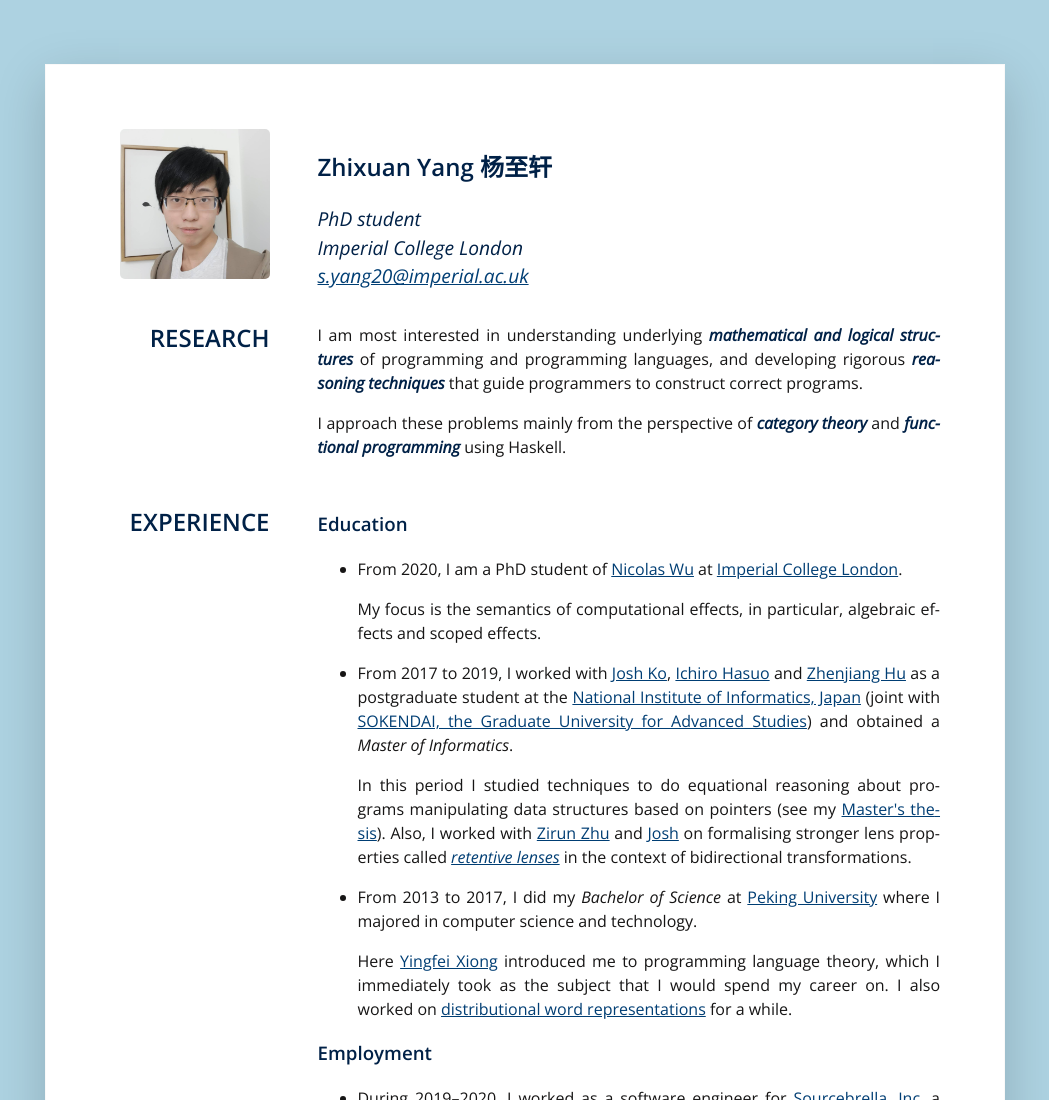
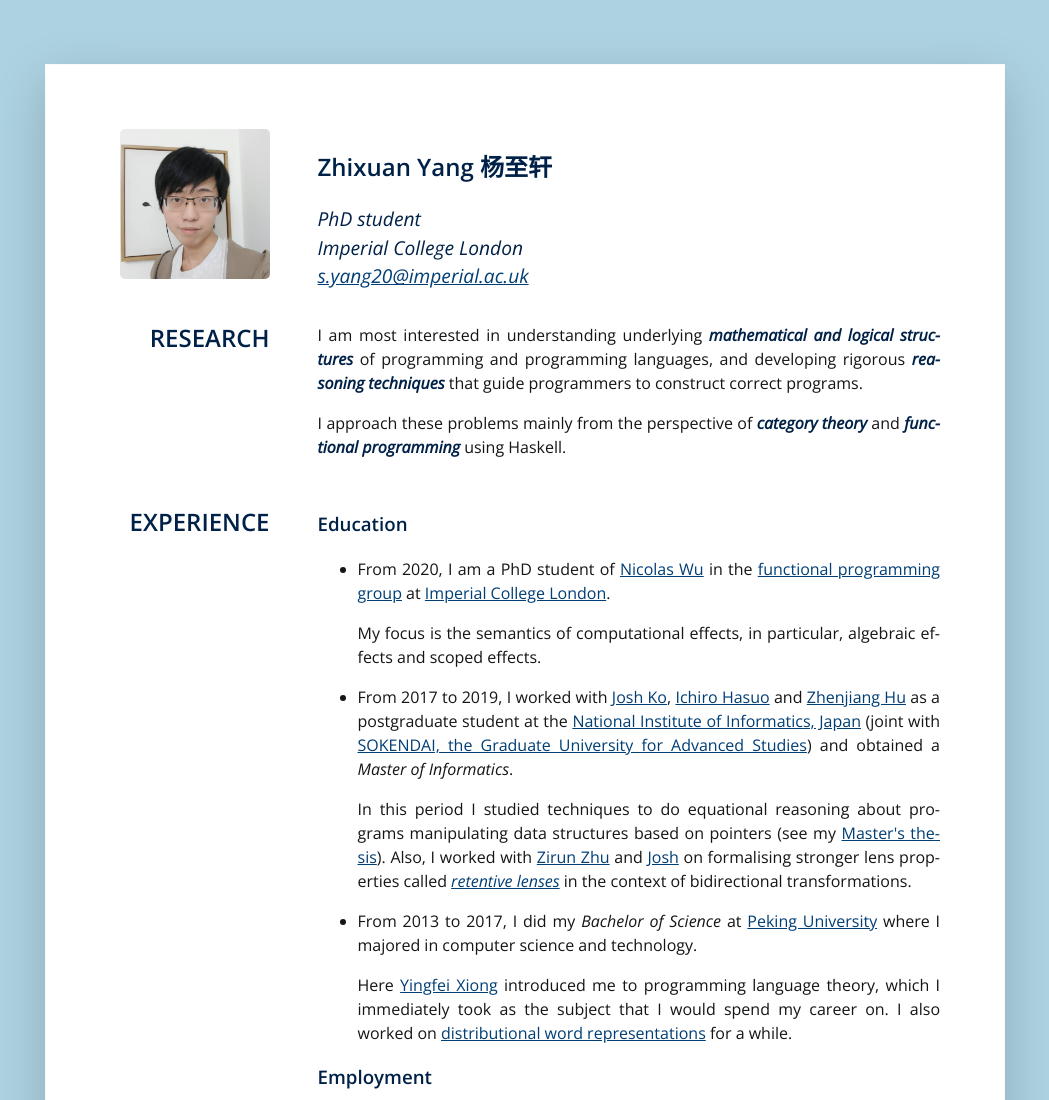
Before and after one commit to yangzhixuan/yangzhixuan.github.io, a plain HTML site: page index.html in a window 1280 px wide. Shown: the top 1100 px of the page, without its empty margins (115-1164 px from the left). Drawn offline with nearby package versions, Linux system fonts and the light colour scheme.

Commit message:
Add link to the group

```diff
--- a/index.html
+++ b/index.html
@@ -75,7 +75,7 @@
      <ul>
        <li>
           <p>
-            From 2020, I am a PhD student of <a href="http://zenzike.com/">Nicolas Wu</a> at <a href="https://www.imperial.ac.uk/">Imperial College London</a>.
+            From 2020, I am a PhD student of <a href="http://zenzike.com/">Nicolas Wu</a> in the <a href="https://fp.doc.ic.ac.uk/">functional programming group</a> at <a href="https://www.imperial.ac.uk/">Imperial College London</a>.
           </p>
           <p>
             My focus is the semantics of computational effects, in particular, algebraic effects and scoped effects.
```
